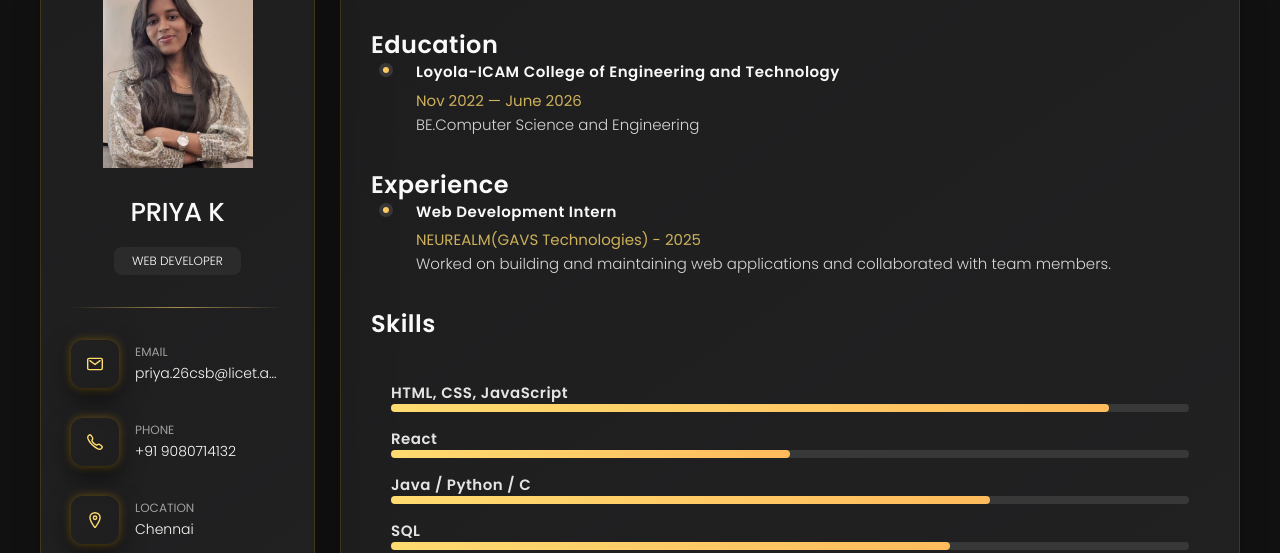
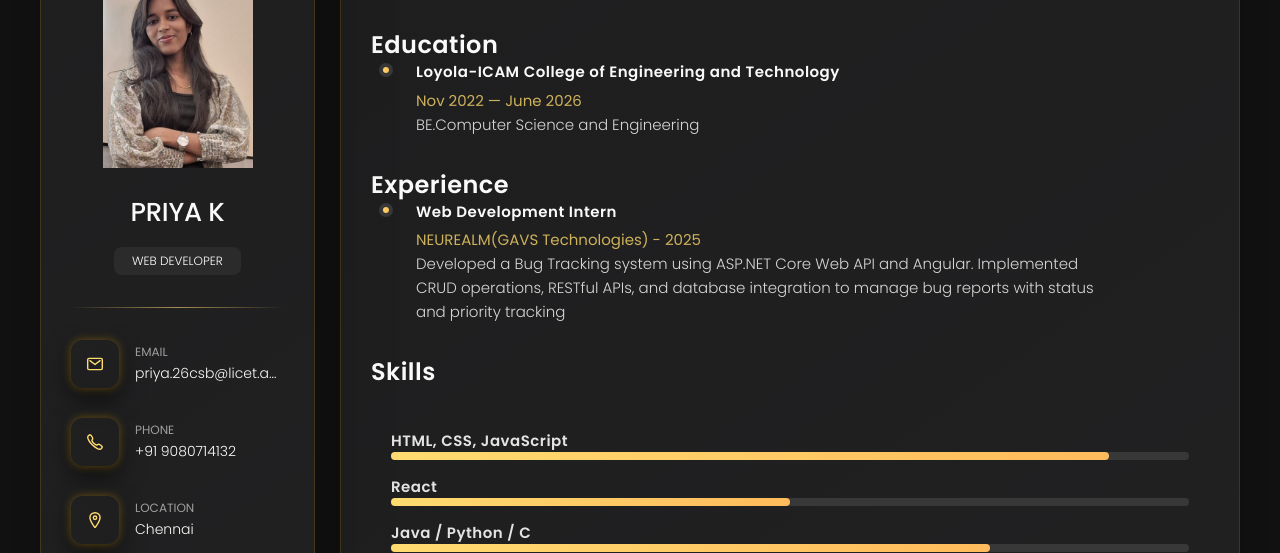
Before and after one commit to priya2217/Portfolio, a plain HTML site: page index.html in a window 1280 px wide. Both pictures are taken after a click on the button "Resume". Shown: the part 162-715 px from the top of the page. Drawn offline with nearby package versions, Linux system fonts and the light colour scheme.

Commit message:
Update index.html

```diff
--- a/index.html
+++ b/index.html
@@ -186,8 +186,7 @@
             <h4 class="h4 timeline-item-title">Web Development Intern</h4>
             <span>NEUREALM(GAVS Technologies) - 2025</span>
             <p class="timeline-text">
-              Worked on building and maintaining web applications and collaborated with team members.
-            </p>
+                Developed a Bug Tracking system using ASP.NET Core Web API and Angular. Implemented CRUD operations, RESTful APIs, and database integration to manage bug reports with status and priority tracking</p>
           </li>
         </ol>
       </section>
```
